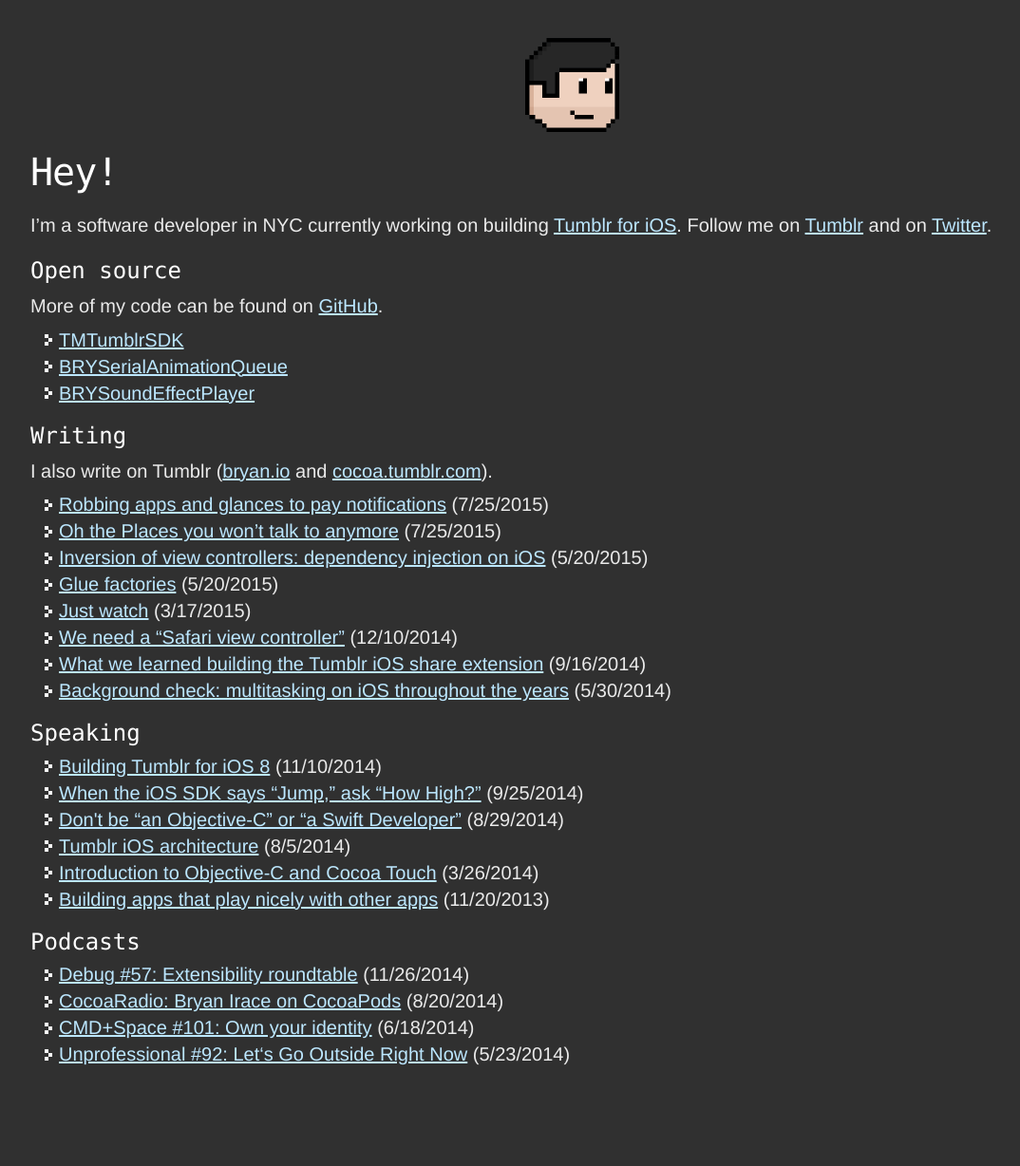
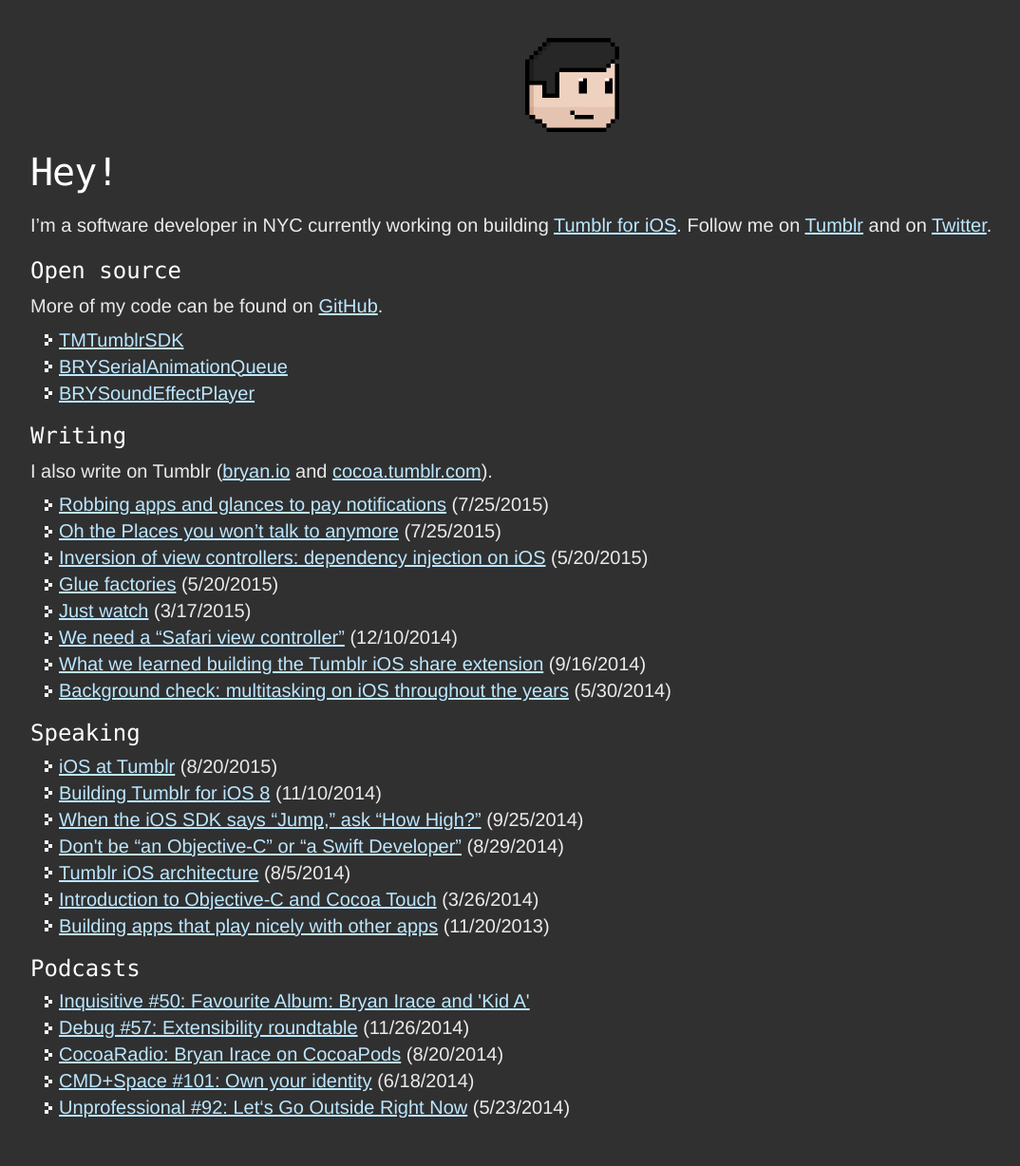
Before and after one commit to irace/irace.github.com, a Jekyll site: the page built from index.html, in a window 1280 px wide. Shown: the whole page at 95% size, without its empty margins (38-1112 px from the left). Built offline with Jekyll 4.4.1, drawn with Linux system fonts in a browser that asks for light colours; nearby versions of some CDN libraries; before the commit the page ends 1172 px from its top, so only the background shows below that.

Commit message:
Add talk and podcast

```diff
--- a/index.html
+++ b/index.html
@@ -66,6 +66,7 @@
     <section>
       <h3>Speaking</h3>
       <ul class="bullet">
+        <li><a href="https://speakerdeck.com/irace/ios-at-tumblr">iOS at Tumblr</a> (8/20/2015)</li>
         <li><a href="https://speakerdeck.com/irace/building-tumblr-for-ios">Building Tumblr for iOS 8</a> (11/10/2014)</li>
         <li><a href="https://speakerdeck.com/irace/when-the-ios-sdk-says-jump-ask-how-high">When the iOS SDK says “Jump,” ask “How High?”</a> (9/25/2014)</li>
         <li><a href="https://speakerdeck.com/irace/dont-be-an-objective-c-or-a-swift-developer">Don't be “an Objective-C” or “a Swift Developer”</a> (8/29/2014)</li>
@@ -78,6 +79,7 @@
     <section>
       <h3>Podcasts</h3>
       <ul class="bullet">
+        <li><a href="http://www.relay.fm/inquisitive/50">Inquisitive #50: Favourite Album: Bryan Irace and 'Kid A'</a>
         <li><a href="https://itunes.apple.com/us/podcast/57-extensibility-roundtable/id578812394?i=326160445&amp;mt=2">Debug #57: Extensibility roundtable</a> (11/26/2014)</li>
         <li><a href="http://irace.me/files/cocoapods.mp3">CocoaRadio: Bryan Irace on CocoaPods</a> (8/20/2014)</li>
         <li><a href="http://5by5.tv/cmdspace/101">CMD+Space #101: Own your identity</a> (6/18/2014)</li>
```
